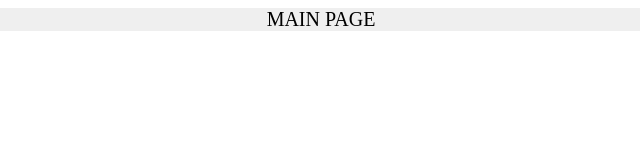
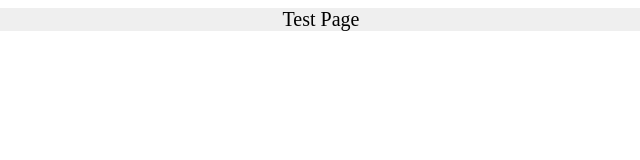
Before and after one commit to DaCluwn/Brotherhood, a plain HTML site: page WikiPages/testPage.html in a window 1280 px wide. Shown: the full height of the page, 319-959 px from the left. Drawn offline with Linux system fonts and the light colour scheme; files that its build step writes are made by us from their sources.

Commit message:
Update testPage.html

```diff
--- a/WikiPages/testPage.html
+++ b/WikiPages/testPage.html
@@ -6,7 +6,7 @@
   <title>Brotherhood Wiki</title>
 </head>
 <body>
-<div class="Title20px"> MAIN PAGE </div>
+<div class="Title20px"> Test Page </div>
 
 </body>
 </html>
```
